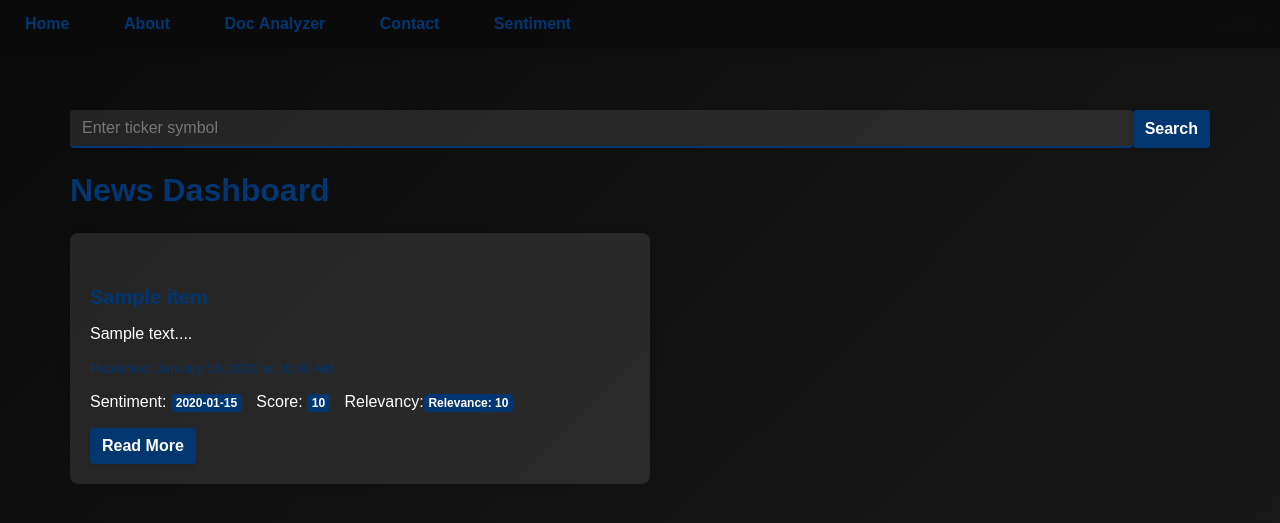
After one commit to jackliston01/Flask-Stock-App-GOB2.0, a Flask app: template templates/sentiment.html in a window 1280 px wide. The commit adds this page. Shown: the top 523 px of the page. Run offline with Flask 3, Linux system fonts and the light colour scheme; the template is opened without the code that fills it: most values are stand-ins (such as "Sample title", 1, 10 or a date in 2020).

Commit message:
added sentiment anaylsis + big style changes

```diff
--- a/main.py
+++ b/main.py
@@ -1,6 +1,7 @@
 from flask import Flask, request, render_template, redirect, url_for, flash, send_from_directory
 import google.generativeai as genai
 import os
+import requests
 
 from stock_utils import get_stock_details
 
@@ -13,6 +14,7 @@ app = Flask(__name__)
 
 
 @app.route('/', methods=['GET', 'POST'])
+@app.route('/', methods=['GET', 'POST'])
 def home():
     try:
         if request.method == 'POST':
@@ -20,7 +22,8 @@ def home():
             return redirect(url_for('show_price', ticker=ticker))
         return render_template('home.html')
     except Exception as e:
-        return "An error occurred", 500
+        print(f"Error in home(): {str(e)}")  # This will print the specific error
+        return f"An error occurred: {str(e)}", 500
 
 @app.route('/about')
 def about():
@@ -41,7 +44,7 @@ def docanalysis():
                 model = genai.GenerativeModel(model_name="gemini-1.5-flash")
                 response = model.generate_content([sample_file, "Can you summarize this document as a bulleted list?"])
 
-                summary = response.text.replace('\n', '<br>')  # Convert newlines to HTML line breaks
+                summary = response.text.replace('\n', '<br>')
 
             except Exception as e:
                 summary = f"An error occurred: {str(e)}"
@@ -49,7 +52,6 @@ def docanalysis():
     return render_template('docanalysis.html', summary=summary)
 
 
-    return render_template('docanalysis.html', summary=summary)
 @app.route('/<ticker>')
 def show_price(ticker):
     stock_data = get_stock_details(ticker)
@@ -58,6 +60,37 @@ def show_price(ticker):
                            stock_data=stock_data,
                            news=stock_data.get('news', []),
                            history=stock_data.get('history', {}))
+
+@app.route('/sentiment', methods=['GET', 'POST'])
+def sentiment():
+    if request.method == 'POST':
+        ticker = request.form.get('ticker', '').upper()
+        if ticker:
+            url = f'https://www.alphavantage.co/query?function=NEWS_SENTIMENT&tickers={ticker}&apikey=2E2UKJACTXKS62YA'
+            r = requests.get(url)
+            data = r.json()
+            print(data)
+
+            news_items = data.get('feed', [])
+
+            processed_news = []
+            for item in news_items:
+                processed_item = {
+                    'title': item['title'],
+                    'url': item['url'],
+                    'time_published': item['time_published'],
+                    'summary': item['summary'],
+                    'sentiment': item['overall_sentiment_label'],
+                    'sentiment_score': item['overall_sentiment_score'],
+                    'relevance_score': next((ts['relevance_score'] for ts in item['ticker_sentiment'] if ts['ticker'] == ticker), 'N/A')                }
+                print(processed_item)
+                processed_news.append(processed_item)
+
+
+            return render_template('sentiment.html', news_items=processed_news, ticker=ticker)
+
+    return render_template('sentiment.html')
+
 @app.route('/contact')
 def contact():
     return render_template('contact.html')
--- /dev/null
+++ b/static/dashstyle.css
@@ -0,0 +1,214 @@
+/* General body and background styles */
+body {
+    font-family: Arial, sans-serif;
+    background: linear-gradient(135deg, #0a0a0a 0%, #121212 50%, #1a1a1a 100%);
+    background-attachment: fixed;
+    margin: 0;
+    padding: 20px;
+    padding-top: 50px;
+    color: #ffffff;
+}
+
+/* Container settings */
+.container {
+    width: 100%;
+    max-width: 1140px;
+    margin: 0 auto;
+    padding: 0 15px;
+}
+
+/* Headings */
+h1, h2 {
+    color: #023671;
+}
+
+/* Spacing helpers */
+.mt-5 {
+    margin-top: 60px;
+}
+
+.mb-4 {
+    margin-bottom: 1.5rem;
+}
+
+/* Input field styles */
+.input-group {
+    display: flex;
+    margin-bottom: 1rem;
+}
+
+.form-control {
+    flex: 1;
+    padding: 0.375rem 0.75rem;
+    font-size: 1rem;
+    line-height: 1.5;
+    color: #ffffff;
+    background-color: rgba(255, 255, 255, 0.1);
+    border: none;
+    border-bottom: 2px solid #023671;
+    border-radius: 0.25rem;
+    transition: all 0.3s ease;
+}
+
+.form-control:focus {
+    background-color: rgba(255, 255, 255, 0.2);
+    outline: none;
+}
+
+/* Button styles */
+.btn {
+    display: inline-block;
+    font-weight: bold;
+    text-align: center;
+    vertical-align: middle;
+    user-select: none;
+    padding: 0.375rem 0.75rem;
+    font-size: 1rem;
+    line-height: 1.5;
+    border-radius: 0.25rem;
+    transition: all 0.3s ease;
+    text-decoration: none;
+    background-color: #023671;
+    color: #ffffff;
+    border: none;
+    cursor: pointer;
+    box-shadow: 0 4px 6px rgba(0, 0, 0, 0.1);
+}
+
+.btn:hover {
+    background-color: #034694;
+    transform: translateY(-2px);
+    box-shadow: 0 6px 8px rgba(0, 0, 0, 0.2);
+}
+
+/* Create a 2-column masonry layout */
+.row {
+    column-count: 2; /* 2 columns */
+    column-gap: 60px; /* Space between columns */
+}
+
+.card {
+    background-color: rgba(255, 255, 255, 0.1);
+    border-radius: 8px;
+    box-shadow: 0 0 10px rgba(0, 0, 0, 0.1);
+    display: inline-block; /* Ensures cards behave properly inside column-count */
+    margin-bottom: 20px; /* Space between stacked cards */
+    width: 100%; /* Cards take full width of column */
+    break-inside: avoid; /* Prevents cards from breaking between columns */
+    padding: 1.25rem;
+
+}
+
+/* Title and text styling */
+.card-title {
+    color: #023671;
+    font-size: 1.25rem;
+    margin-bottom: 0.75rem;
+}
+
+.card-text {
+    color: #ffffff;
+    margin-bottom: 1rem;
+}
+
+.text-muted {
+    color: #023671;
+}
+
+/* Badge styles for sentiment info */
+.badge {
+    display: inline-block;
+    padding: 0.25em 0.4em;
+    font-size: 75%;
+    font-weight: 700;
+    line-height: 1;
+    text-align: center;
+    white-space: nowrap;
+    vertical-align: baseline;
+    border-radius: 0.25rem;
+    background-color: #023671;
+    color: #ffffff;
+    margin-right: 10px;
+}
+
+/* Media query for mobile screens */
+@media (max-width: 768px) {
+    .row {
+        column-count: 1; /* Single column on small screens */
+    }
+}
+
+/* Navigation bar styling */
+nav {
+    background-color: rgba(10, 10, 10, 0.8);
+    padding: 15px 0;
+    position: fixed;
+    top: 0;
+    left: 0;
+    width: 100%;
+    z-index: 1000;
+    box-shadow: 0 2px 10px rgba(0, 0, 0, 0.1);
+    backdrop-filter: blur(10px);
+}
+
+/* Navigation links */
+nav a {
+    color: #023671;
+    text-decoration: none;
+    padding: 10px 20px;
+    margin: 0 5px;
+    border-radius: 25px;
+    transition: all 0.3s ease;
+    font-weight: bold;
+}
+
+nav a:hover, nav a.active {
+    background-color: #023671;
+    color: #ffffff;
+}
+
+.badge-bullish {
+    background-color: #28a745;
+}
+
+.badge-somewhat-bullish {
+    background-color: #5cb85c;
+}
+
+.badge-neutral {
+    background-color: #6c757d;
+}
+
+.badge-somewhat-bearish {
+    background-color: #f0ad4e;
+}
+
+.badge-bearish {
+    background-color: #dc3545;
+}
+
+.badge-relevance-100,
+.badge-relevance-90 {
+    background-color: #28a745;
+}
+
+.badge-relevance-80,
+.badge-relevance-70 {
+    background-color: #5cb85c;
+}
+
+.badge-relevance-60,
+.badge-relevance-50 {
+    background-color: #ffc107;
+}
+
+.badge-relevance-40,
+.badge-relevance-30 {
+    background-color: #f0ad4e;
+}
+
+.badge-relevance-20,
+.badge-relevance-10,
+.badge-relevance-0 {
+    background-color: #dc3545;
+}
--- a/templates/about.html
+++ b/templates/about.html
@@ -16,6 +16,8 @@
         <a href="{{ url_for('about') }}" class="{{ 'active' if request.endpoint == 'about' else '' }}">About</a>
         <a href="{{ url_for('docanalysis') }}" class="{{ 'active' if request.endpoint == 'docanalysis' else '' }}">Doc Analyzer</a>
         <a href="{{ url_for('contact') }}" class="{{ 'active' if request.endpoint == 'contact' else '' }}">Contact</a>
+        <a href="{{ url_for('sentiment') }}" class="{{ 'active' if request.endpoint == 'sentiment' else '' }}">Sentiment</a>
+
     </nav>
     <header>
         <h1>About GOB 2.0</h1>
@@ -34,7 +36,7 @@
         <section class="about-engine">
             <h2>Our Stock Engine</h2>
             <p>GOB is a multifaceted stock engine that gathers utility and leaves behind unnecessary "fluff". From a ticker overview to a transcript AI summarizer, GOB centralizes one's research onto a single website, increasing efficiency for all.</p>
-            <img src="{{ url_for('static', filename='images/website-screenshot.jpg') }}" alt="Website Screenshot" class="website-screenshot">
+            <img src="{{ url_for('static', filename='images/website-screenshot.png') }}" alt="Website Screenshot" class="website-screenshot">
         </section>
 
         <section class="feature-list">
--- a/templates/contact.html
+++ b/templates/contact.html
@@ -12,6 +12,8 @@
         <a href="{{ url_for('about') }}" class="{{ 'active' if request.endpoint == 'about' else '' }}">About</a>
         <a href="{{ url_for('docanalysis') }}" class="{{ 'active' if request.endpoint == 'docanalysis' else '' }}">Doc Analyzer</a>
         <a href="{{ url_for('contact') }}" class="{{ 'active' if request.endpoint == 'contact' else '' }}">Contact</a>
+        <a href="{{ url_for('sentiment') }}" class="{{ 'active' if request.endpoint == 'sentiment' else '' }}">Sentiment</a>
+
     </nav>
     <header>
         <h1>Contact Us</h1>
--- a/templates/docanalysis.html
+++ b/templates/docanalysis.html
@@ -15,6 +15,8 @@
         <a href="{{ url_for('about') }}" class="{{ 'active' if request.endpoint == 'about' else '' }}">About</a>
         <a href="{{ url_for('docanalysis') }}" class="{{ 'active' if request.endpoint == 'docanalysis' else '' }}">Doc Analyzer</a>
         <a href="{{ url_for('contact') }}" class="{{ 'active' if request.endpoint == 'contact' else '' }}">Contact</a>
+        <a href="{{ url_for('sentiment') }}" class="{{ 'active' if request.endpoint == 'sentiment' else '' }}">Sentiment</a>
+
     </nav>
     <div class="container">
         <h1>Upload a PDF to Summarize</h1>
--- a/templates/home.html
+++ b/templates/home.html
@@ -17,6 +17,8 @@
         <a href="{{ url_for('about') }}" class="{{ 'active' if request.endpoint == 'about' else '' }}">About</a>
         <a href="{{ url_for('docanalysis') }}" class="{{ 'active' if request.endpoint == 'docanalysis' else '' }}">Doc Analyzer</a>
         <a href="{{ url_for('contact') }}" class="{{ 'active' if request.endpoint == 'contact' else '' }}">Contact</a>
+        <a href="{{ url_for('sentiment') }}" class="{{ 'active' if request.endpoint == 'sentiment' else '' }}">Sentiment</a>
+
     </nav>
 
 
--- /dev/null
+++ b/templates/sentiment.html
@@ -0,0 +1,79 @@
+<!DOCTYPE html>
+<html lang="en">
+<head>
+    <meta charset="UTF-8">
+    <meta name="viewport" content="width=device-width, initial-scale=1.0">
+    <title>AAPL News Dashboard</title>
+    <link rel="stylesheet" href="{{ url_for('static', filename='dashstyle.css') }}">
+
+
+    <style>
+        .card {
+            margin-bottom: 20px;
+        }
+    </style>
+</head>
+<body>
+    <nav>
+        <a href="{{ url_for('home') }}" class="{{ 'active' if request.endpoint == 'home' else '' }}">Home</a>
+        <a href="{{ url_for('about') }}" class="{{ 'active' if request.endpoint == 'about' else '' }}">About</a>
+        <a href="{{ url_for('docanalysis') }}" class="{{ 'active' if request.endpoint == 'docanalysis' else '' }}">Doc Analyzer</a>
+        <a href="{{ url_for('contact') }}" class="{{ 'active' if request.endpoint == 'contact' else '' }}">Contact</a>
+        <a href="{{ url_for('sentiment') }}" class="{{ 'active' if request.endpoint == 'sentiment' else '' }}">Sentiment</a>
+
+    </nav>
+    <div class="container mt-5">
+        <form method="POST" class="mb-4">
+            <div class="input-group">
+                <input type="text" class="form-control" name="ticker" placeholder="Enter ticker symbol" required>
+                <button class="btn btn-primary" type="submit">Search</button>
+            </div>
+        </form>
+
+        <h1 class="mb-4">News Dashboard</h1>
+
+        <div class="row">
+            {% for item in news_items %}
+                <div class="col-md-6">
+                    <div class="card">
+                        <div class="card-body">
+                            <h5 class="card-title">{{ item.title }}</h5>
+                            <p class="card-text">{{ item.summary[:200] }}...</p>
+                            <p class="card-text">
+                                <small class="text-muted">Published: <span class="news-date">{{ item.time_published }}</span></small>
+                            </p>
+                            <p class="card-text">
+                                Sentiment: <span class="badge bg-primary badge-{{ item.sentiment.lower().replace(' ', '-') }}">{{ item.sentiment }}</span>
+                                Score: <span class="badge bg-secondary">{{ item.sentiment_score }}</span>
+                                Relevancy:<span class="badge bg-primary badge-relevance-{{ (item.relevance_score | float * 100) | round | int }}">Relevance: {{ item.relevance_score }}</span>
+
+
+                            </p>
+                            <a href="{{ item.url }}" class="btn btn-primary" target="_blank">Read More</a>
+                        </div>
+                    </div>
+                </div>
+            {% endfor %}
+        </div>
+    </div>
+</body>
+<script>
+    function formatDate(dateString) {
+        const date = new Date(dateString.replace(/(\d{4})(\d{2})(\d{2})T(\d{2})(\d{2})(\d{2})/, '$1-$2-$3T$4:$5:$6'));
+        return date.toLocaleString('en-US', {
+            year: 'numeric',
+            month: 'long',
+            day: 'numeric',
+            hour: '2-digit',
+            minute: '2-digit'
+        });
+    }
+
+    document.addEventListener('DOMContentLoaded', function() {
+        document.querySelectorAll('.news-date').forEach(function(element) {
+            element.textContent = formatDate(element.textContent);
+        });
+    });
+</script>
+
+</html>
```
Also changed, not shown: static/style.css (+15 -24 lines), static/style1.css (+106 -45 lines), static/style2.css (+40 -30 lines), static/style3.css (+41 -48 lines), templates/stock_details.html (+35 -17 lines), .github/workflows/main_goblbhs.yml (deleted), 1 other file.
